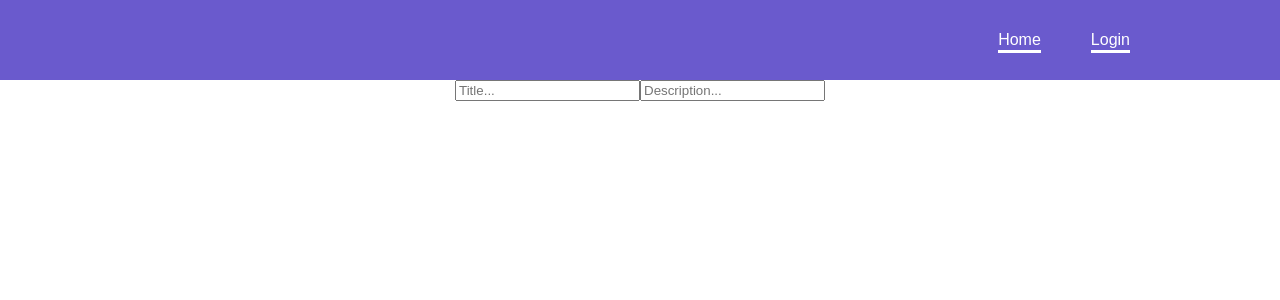
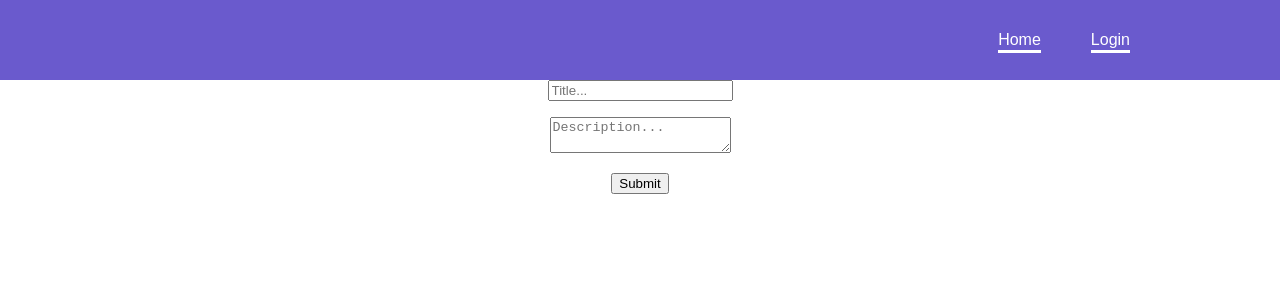
Before and after one commit to sethipriyanshu/social-media-app, a React (Create React App) app: page /createpost in a window 1280 px wide. Shown: the top 300 px of the page. Built offline with nearby package versions, Linux system fonts and the light colour scheme; no server answers.

Commit message:
add create post form

```diff
--- a/src/pages/create-post/create-form.tsx
+++ b/src/pages/create-post/create-form.tsx
@@ -1,10 +1,32 @@
 import { useForm } from "react-hook-form";
 import * as yup from "yup";
+import { yupResolver} from "@hookform/resolvers/yup";
+
+interface CreateFormData {
+    title: string;
+    description: string;
+}
 
 
 export const CreateForm = () =>{
-    return <form>
-        <input placeholder="Title..."/>
-        <input placeholder="Description..."/>
+    const schema = yup.object().shape({
+        title: yup.string().required("*Title is a Required Field"),
+        description: yup.string().required("*Description is a Required Field").max(200),
+    })
+    const { register, handleSubmit,
+        formState: {errors},
+    } = useForm<CreateFormData>({
+        resolver: yupResolver(schema),
+    });
+    const onCreatePost = (data: CreateFormData) =>{
+        console.log(data);
+    }
+    return( <form onSubmit={handleSubmit(onCreatePost)}>
+        <input placeholder="Title..."{...register("title")}/>
+        <p style = {{color: "red"}}>{errors.title?.message}</p>
+        <textarea placeholder="Description..."{...register("description")}/>
+        <p style = {{color: "red"}}>{errors.description?.message}</p>
+        <input type="submit"/>
     </form>
+    )
 }
--- a/src/pages/create-post/create-post.tsx
+++ b/src/pages/create-post/create-post.tsx
@@ -1,8 +1,6 @@
 import { CreateForm } from "./create-form"
 export const CreatePost = () =>{
     return <div>
-        <form>
             <CreateForm/>
-        </form>
     </div>
 }
```
